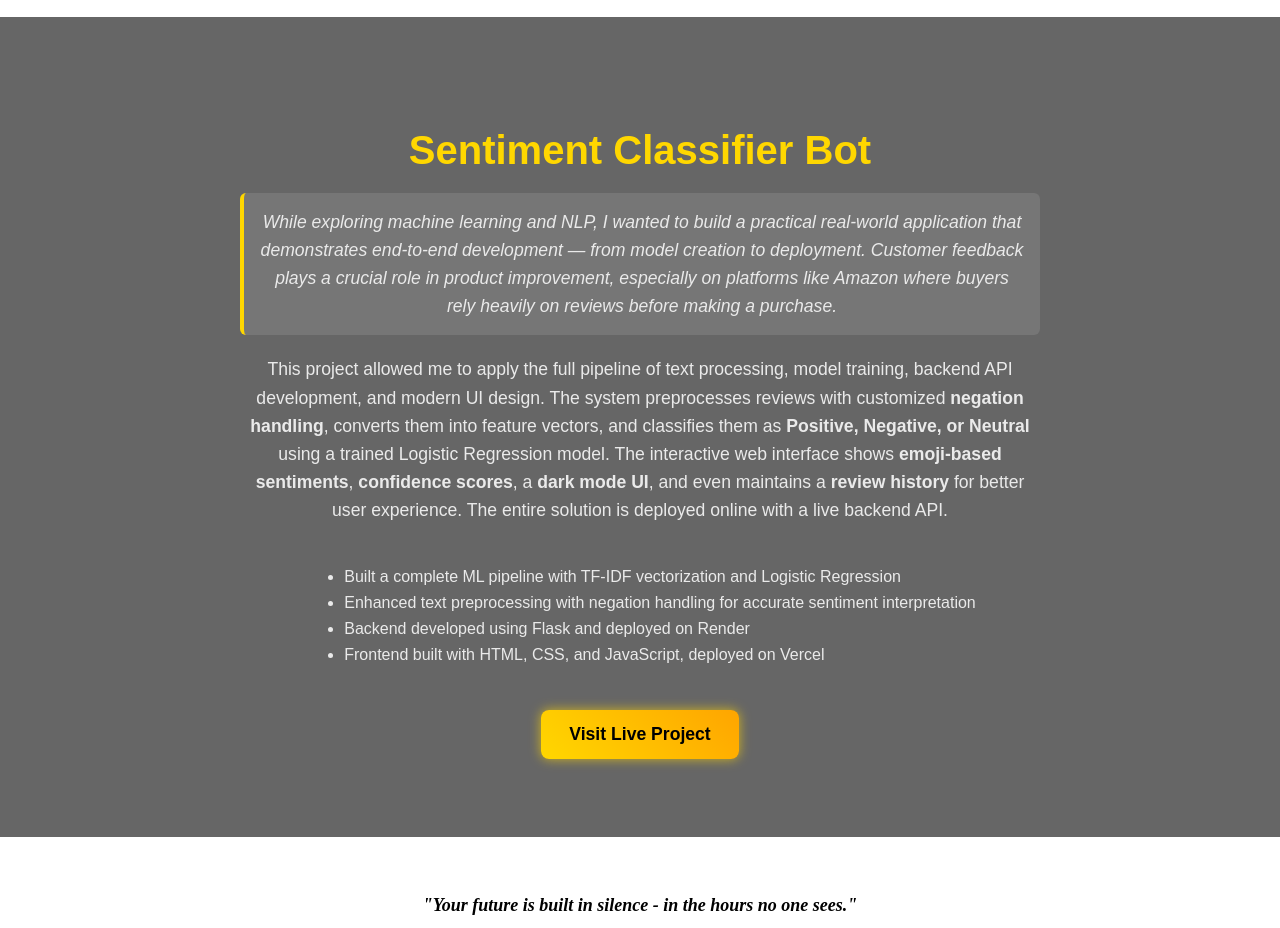
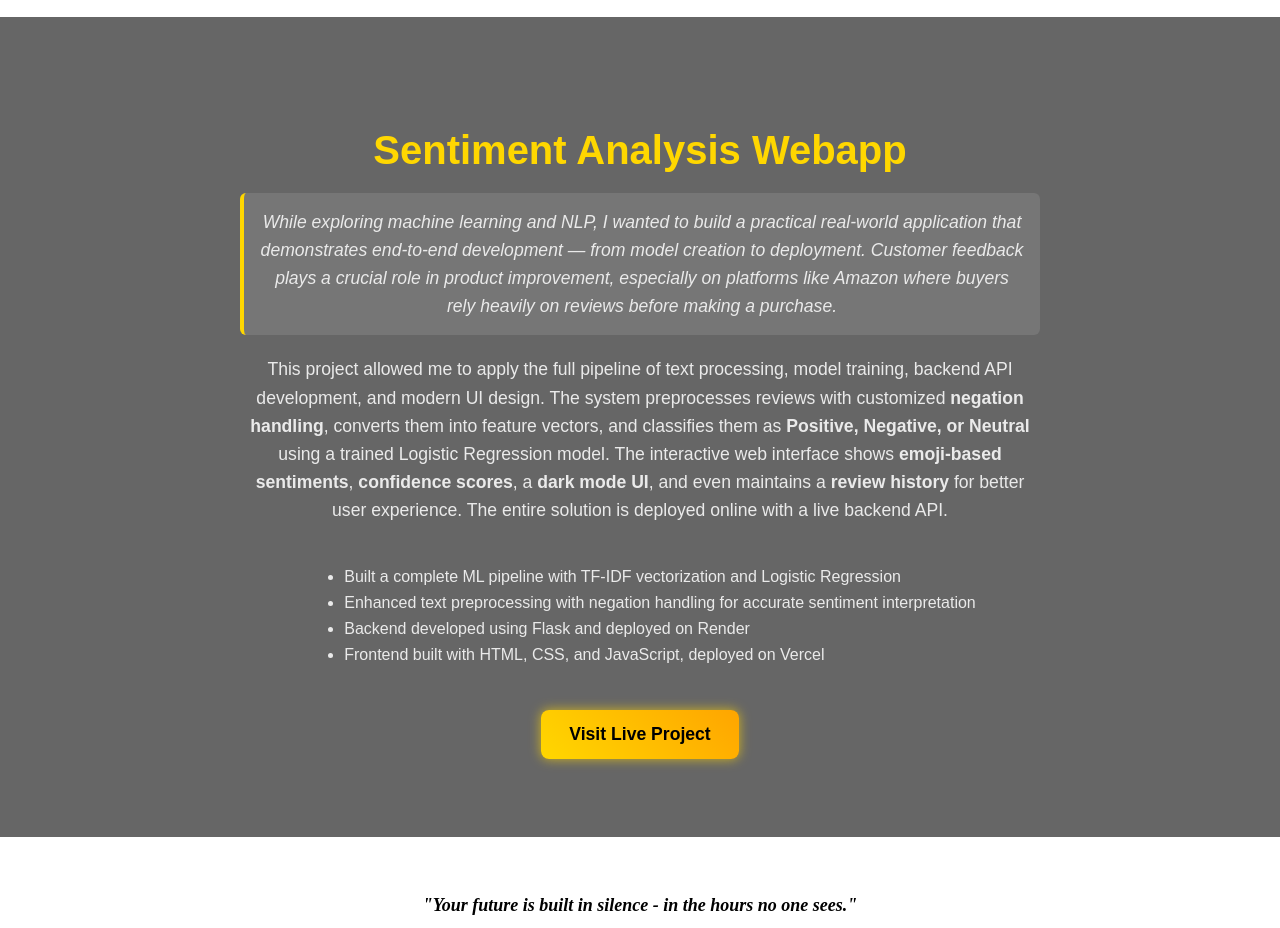
Before and after one commit to Gadanki/Gadanki-portfolio, a plain HTML site: page projects.html in a window 1280 px wide. Shown: the part 2829-3757 px from the top of the page. Drawn offline with Linux system fonts and the light colour scheme.

Commit message:
Missing line

```diff
--- a/projects.html
+++ b/projects.html
@@ -106,7 +106,7 @@
 
     <section class="project" id="placement-bot">
         <div class="project-content">
-            <h2>Sentiment Classifier Bot</h2>
+            <h2>Sentiment Analysis Webapp</h2>
             <p class="story">
                 While exploring machine learning and NLP, I wanted to build a practical real-world application
                 that demonstrates end-to-end development — from model creation to deployment.
```
